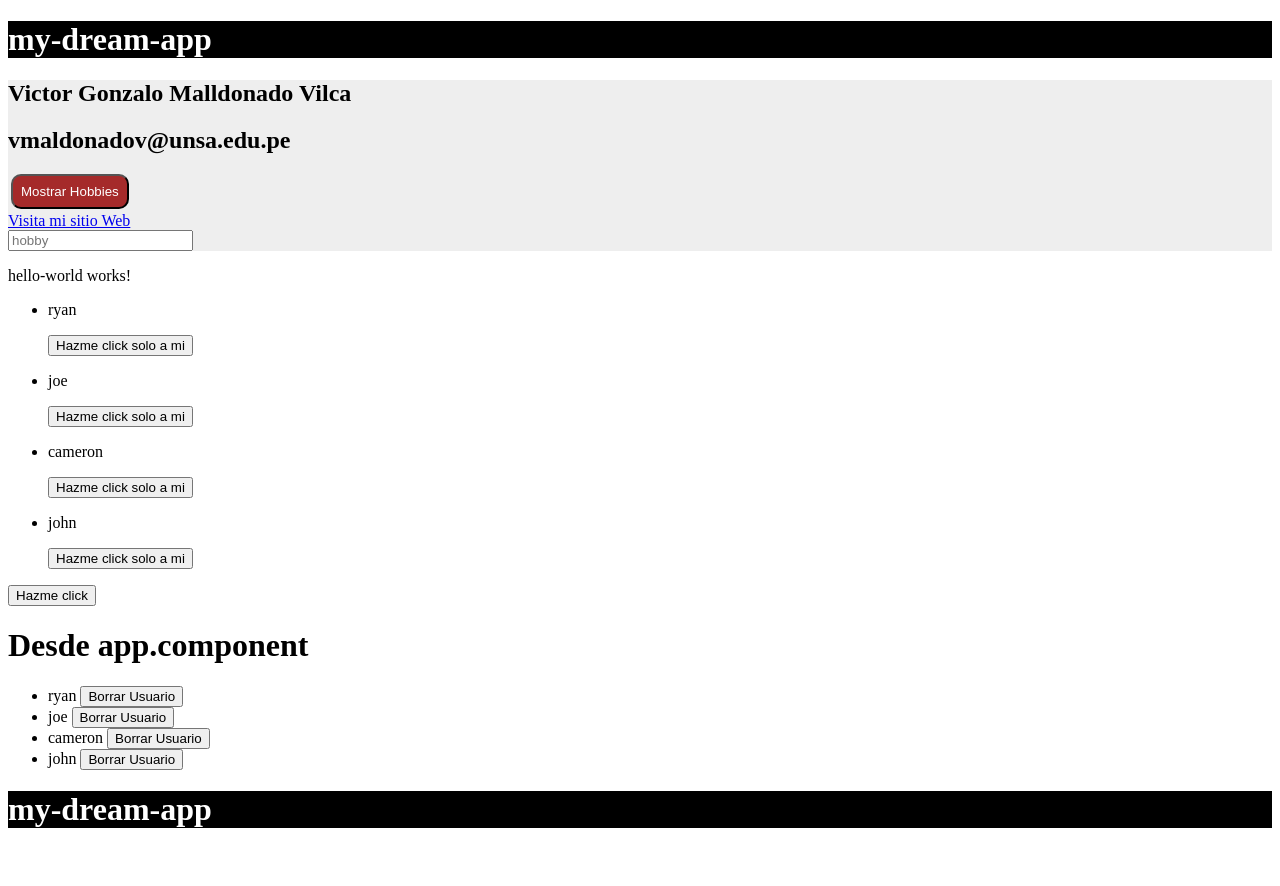
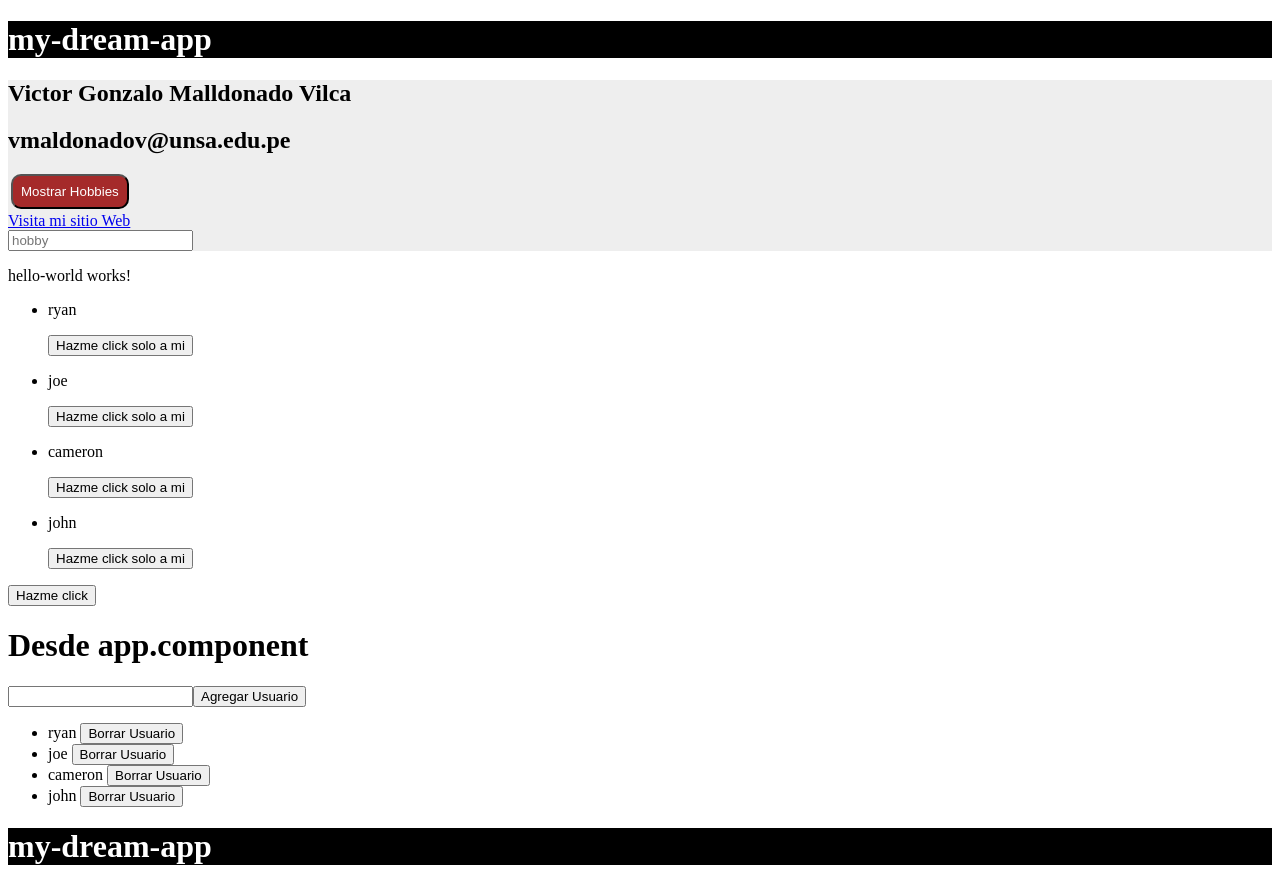
Before and after one commit to Victor-Gonzalo-Maldonado-Vilca/Angular, an Angular app: page / in a window 1280 px wide. Before the commit the page ends 849 px from the top, so only its background shows below. Built offline with nearby package versions, Linux system fonts and the light colour scheme.

Commit message:
Se agrego formulario para agregar usuarios. haciendo uso de referenciar los formularios, se creo funcion addUser que se encargará de añadir usuarios

```diff
--- a/src/app/app.component.html
+++ b/src/app/app.component.html
@@ -30,8 +30,13 @@
   <button (click)="sayHello()">Hazme click</button>
 </div>
 
+<!--Agregar Elementos-->
+<h1>Desde app.component</h1>
+<form (submit)="addUser(newUser)">
+  <input #newUser type="text"/>
+  <button>Agregar Usuario</button>
+</form>
 <!--Borrar Elementos-->
-<h1>Desde app.component</h1>
 <ul>
   <li *ngFor="let user of users">
     {{ user }} <button (click)="deleteUser(user)">Borrar Usuario</button>
--- a/src/app/app.component.ts
+++ b/src/app/app.component.ts
@@ -45,4 +45,12 @@
       }
     }
   }
+
+  addUser(newUser: any){
+    //console.log(newUser.value);
+    this.users.push(newUser.value);
+    newUser.value = '';
+    newUser.focus();
+    return false;
+  }
 }
```
